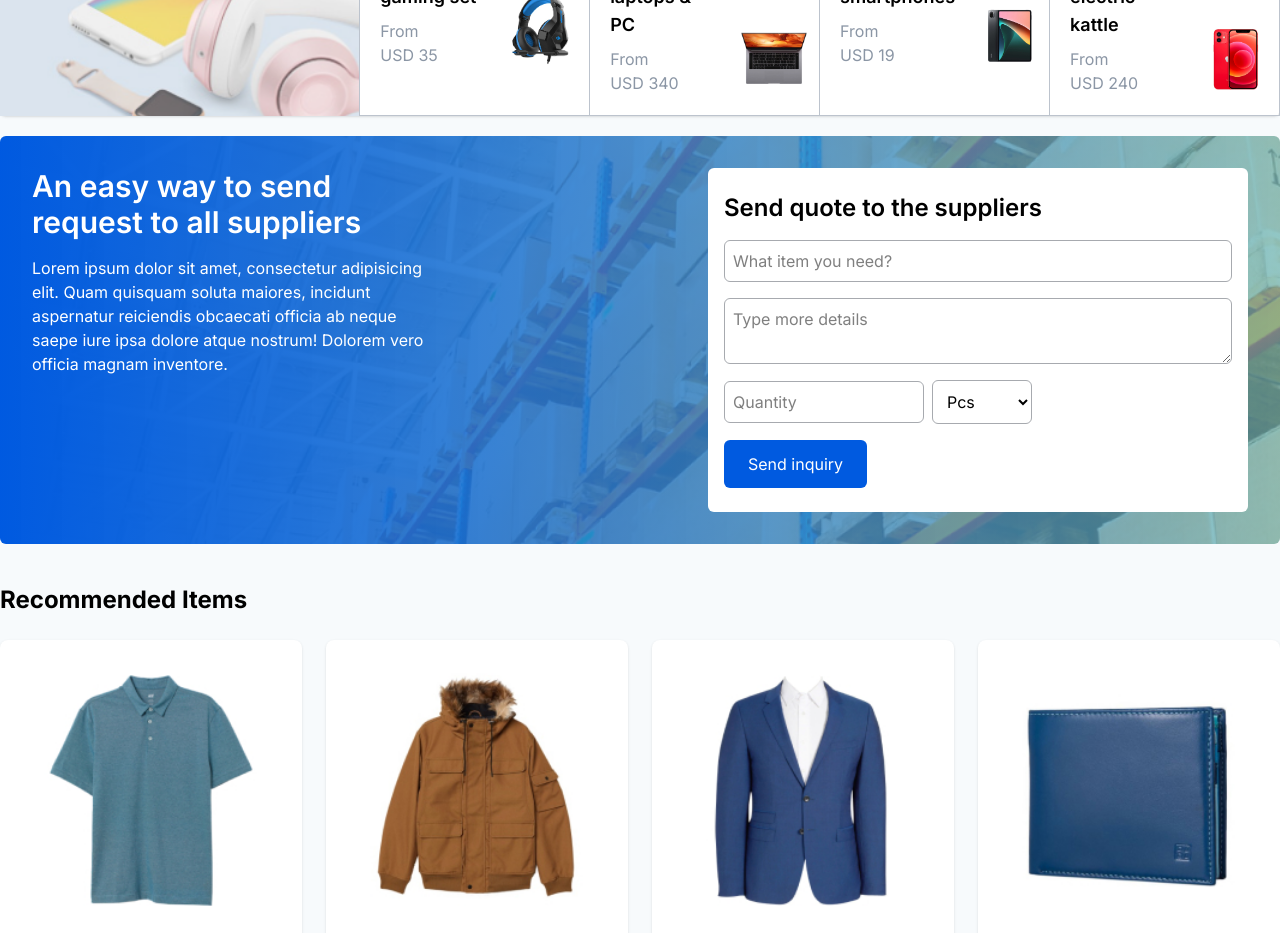
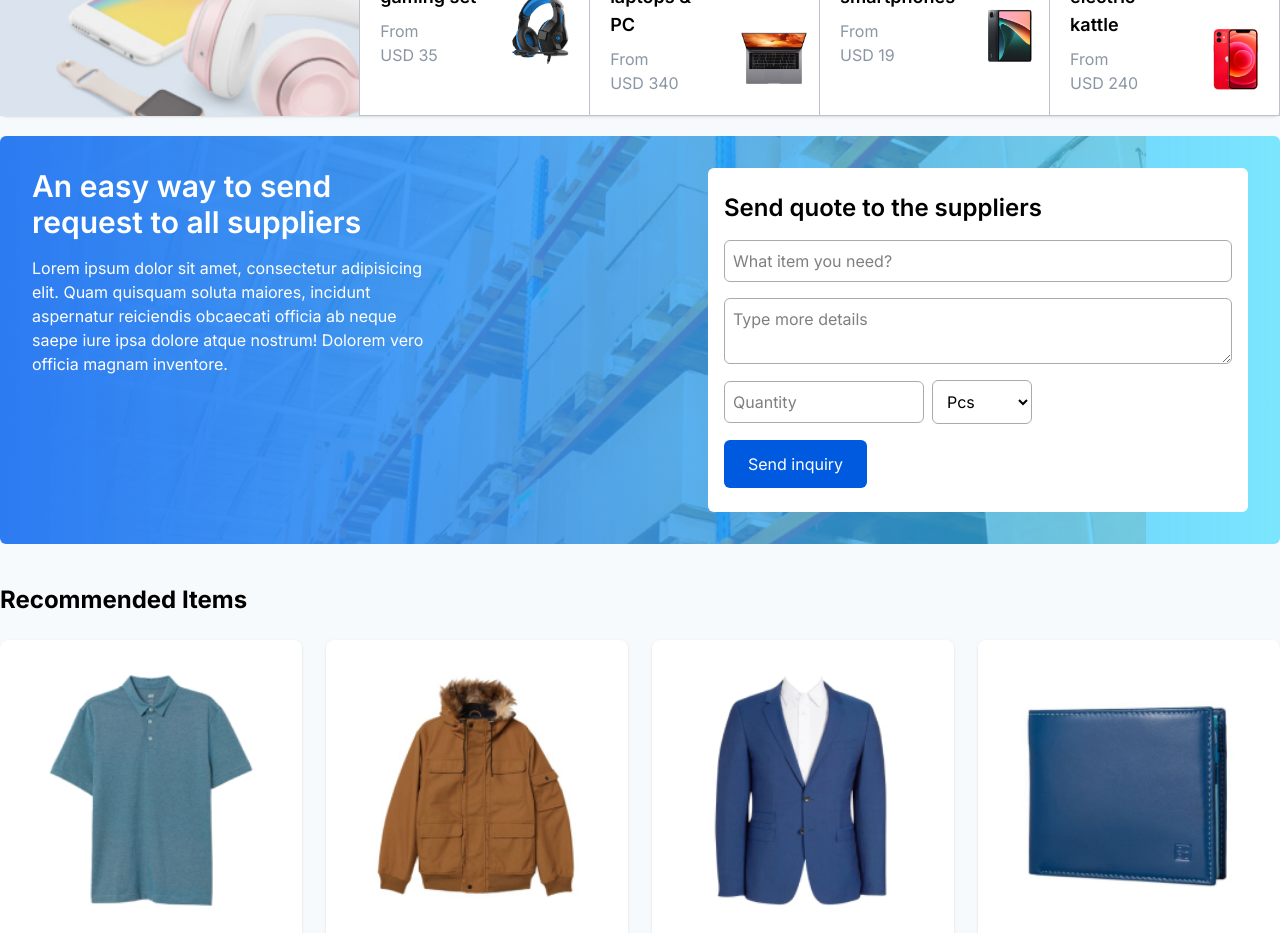
Before and after one commit to heamlk/Ecommerce-frontend-design, a Next.js app: page / in a window 1280 px wide. Shown: the part 1880-2813 px from the top of the page. Built offline with nearby package versions, Linux system fonts and the light colour scheme.

Commit message:
style: update the global css file

```diff
--- a/src/app/globals.css
+++ b/src/app/globals.css
@@ -85,12 +85,16 @@
   .quote-to-suppliers-bg-image {
     background-image: linear-gradient(
         to right,
-        var(--color-blue-1300),
-        var(--color-blue-700)
+        hsl(216, 88%, 56%),
+        hsla(191, 100%, 50%, 0.5)
       ),
       url("/assets/image102.png");
     background-repeat: no-repeat;
-    background-size: cover;
+    background-size: contain;
+  }
+
+  .dark-image-overlay {
+    box-shadow: inset 0 0 0 50vw rgba(0, 0, 0, 0.8);
   }
 
   .discount-linear-gradient {
```
